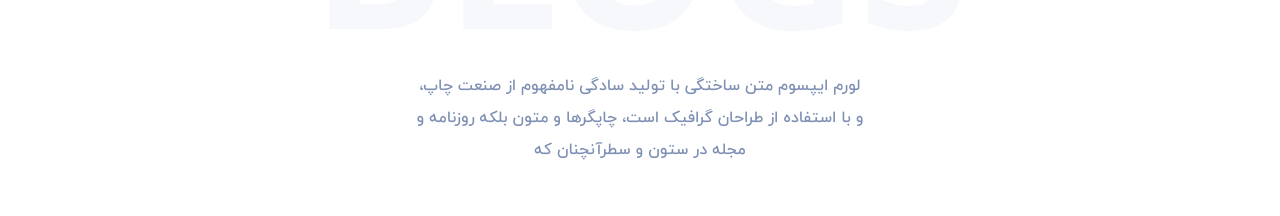
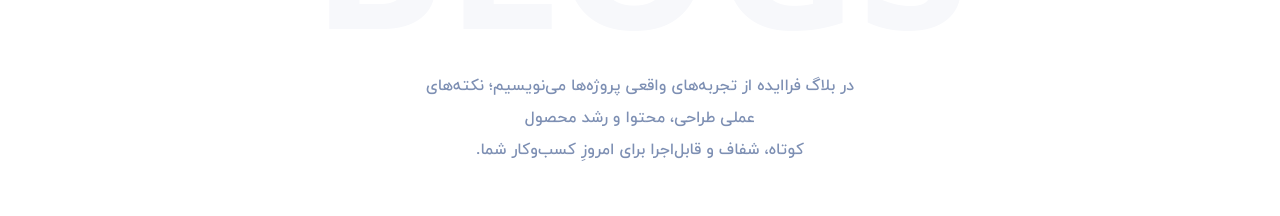
Before and after one commit to sb878787/FaraIdeh, a Next.js app: page /blogs in a window 1280 px wide. Shown: the part 410-626 px from the top of the page. Built offline with nearby package versions, Linux system fonts and the light colour scheme; no server answers; the database is empty.

Commit message:
feat(blogs): refresh blog intro messaging

```diff
--- a/src/views/global/blogs/Blogs.tsx
+++ b/src/views/global/blogs/Blogs.tsx
@@ -75,8 +75,8 @@ const Blogs = ({ blogs, setBlogs, hasMore: initialHasMore }: IBlogsProps) => {
         <LargeLabel label="BLOGS" subLabel="آخرین مقالات" />
 
         <p className="text-text-description text-center font-iranYekan leading-5 sm:leading-8 px-4 sm:px-12 md:px-24 lg:px-48 xl:px-96 rtl mt-2 font-light sm:font-medium lg:-mt-8 text-xs sm:text-base">
-          لورم ایپسوم متن ساختگی با تولید سادگی نامفهوم از صنعت چاپ، و با استفاده از طراحان گرافیک
-          است، چاپگرها و متون بلکه روزنامه و مجله در ستون و سطرآنچنان که
+          در بلاگ فراایده از تجربه‌های واقعی پروژه‌ها می‌نویسیم؛ نکته‌های عملی طراحی، محتوا و رشد
+          محصول <br /> کوتاه، شفاف و قابل‌اجرا برای امروزِ کسب‌وکار شما.
         </p>
 
         {/* Blog Cards */}
```
